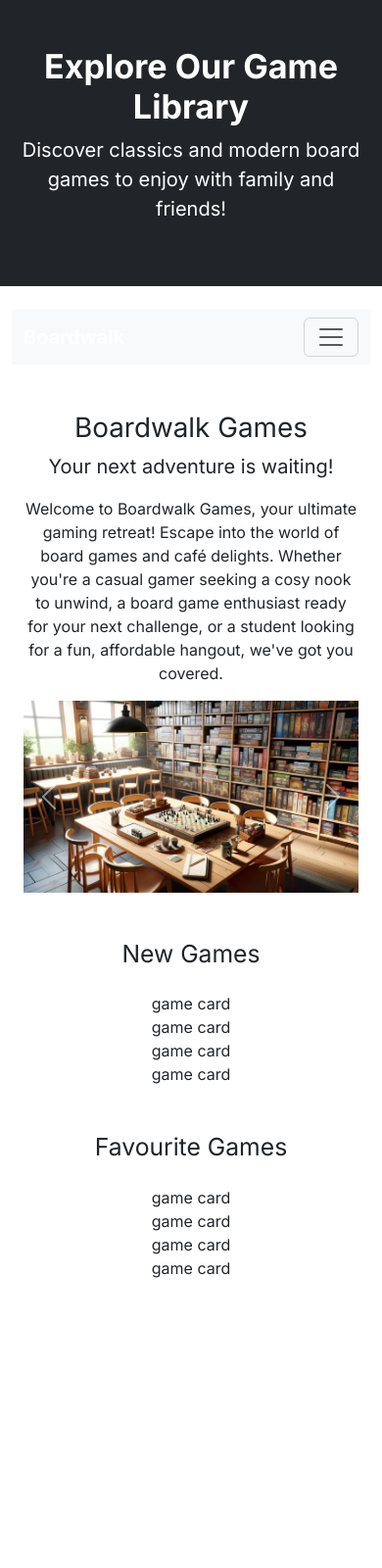
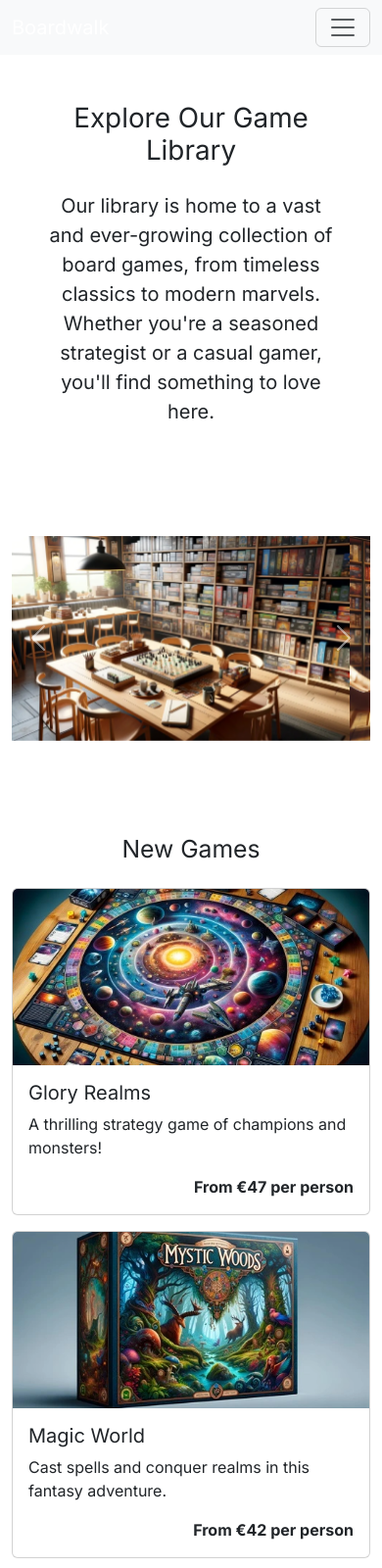
Before and after one commit to anaylsethis2020/boardwalk-games, a plain HTML site: page game-library.html in a window 390 px wide. Shown: the top 1600 px of the page at 98% size. Before the commit the page ends 1354 px from the top, so only its background shows below. Drawn offline with nearby package versions, Linux system fonts and the light colour scheme.

Commit message:
Add complete game-library.html structure with featured games

```diff
--- a/game-library.html
+++ b/game-library.html
@@ -1,35 +1,26 @@
 <!DOCTYPE html>
 <html lang="en">
   <head>
-    <!-- Required meta tags -->
-    <meta charset="utf-8" />
-    <meta name="viewport" content="width=device-width, initial-scale=1" />
-
+    <meta charset="UTF-8" />
+    <meta name="viewport" content="width=device-width, initial-scale=1.0" />
+    <meta name="description" content="Explore Boardwalk Games' vast library of engaging and exciting board games available for rent or purchase. Reserve your game online and embark on your next board game adventure today!" />
+    <title>Boardwalk Games | Game Library</title>
     <!-- Bootstrap CSS -->
-    <link
-      href="https://cdn.jsdelivr.net/npm/bootstrap@5.3.3/dist/css/bootstrap.min.css"
-      rel="stylesheet"
-    />
-
+    <link href="https://cdn.jsdelivr.net/npm/bootstrap@5.3.0/dist/css/bootstrap.min.css" rel="stylesheet" />
+    <!-- Favicon -->
+    <link rel="apple-touch-icon" sizes="180x180" href="assets/images/apple-touch-icon.png" />
+    <link rel="icon" type="image/png" sizes="32x32" href="assets/images/favicon-32x32.png" />
+    <link rel="icon" type="image/png" sizes="16x16" href="assets/images/favicon-16x16.png" />
     <!-- Custom CSS -->
     <link rel="stylesheet" href="assets/css/style.css" />
+  </head>
+  <body class="d-flex flex-column min-vh-100">
 
-    <title>Game Library | Boardwalk Games</title>
-  </head>
-  <body>
-    <header class="bg-dark text-white py-5 mb-4">
-      <div class="container text-center">
-        <h1 class="display-4 fw-bold">Explore Our Game Library</h1>
-        <p class="lead">Discover classics and modern board games to enjoy with family and friends!</p>
-      </div>
-    </header>
-
-    <main class="container">
-      <nav class="navbar navbar-expand-lg navbar-light bg-light mb-4">
+    <!-- NAVBAR -->
+    <nav class="navbar navbar-expand-lg navbar-light bg-light d-print-none">
       <div class="container-fluid">
-          <a class="navbar-brand fw-bold" href="index.html">Boardwalk</a>
-          <button class="navbar-toggler" type="button" data-bs-toggle="collapse" data-bs-target="#navbarNav"
-            aria-controls="navbarNav" aria-expanded="false" aria-label="Toggle navigation">
+        <a class="navbar-brand" href="index.html">Boardwalk</a>
+        <button class="navbar-toggler" type="button" data-bs-toggle="collapse" data-bs-target="#navbarNav" aria-controls="navbarNav" aria-expanded="false" aria-label="Toggle navigation">
           <span class="navbar-toggler-icon"></span>
         </button>
         <div class="collapse navbar-collapse justify-content-end" id="navbarNav">
@@ -45,35 +36,28 @@
       </div>
     </nav>
 
+    <!-- INTRO SECTION -->
+    <section class="container my-5">
+      <div class="row justify-content-center text-center">
+        <div class="col-10 col-md-8">
+          <h2 class="display-6 mb-4">Explore Our Game Library</h2>
+          <p class="lead">Our library is home to a vast and ever-growing collection of board games, from timeless classics to modern marvels. Whether you're a seasoned strategist or a casual gamer, you'll find something to love here.</p>
+        </div>
+      </div>
+    </section>
 
-      <main>
-        <!-- Main content -->
+    <!-- CAROUSEL -->
     <section class="container my-5">
-          <div class="row">
-            <!-- Header text: Left side -->
-            <div class="col-12 col-lg-6 text-center text-lg-start">
-              <h1>Boardwalk Games</h1>
-              <p class="lead">Your next adventure is waiting!</p>
-              <p>
-                Welcome to Boardwalk Games, your ultimate gaming retreat! Escape into the world of board games and café delights.
-                Whether you're a casual gamer seeking a cosy nook to unwind, a board game enthusiast ready for your next challenge,
-                or a student looking for a fun, affordable hangout, we've got you covered.
-              </p>
-            </div>
-
-            <!-- Carousel: Right side -->
-            <div class="col-12 col-lg-6">
-              <!-- Bootstrap Carousel start -->
       <div id="gameCarousel" class="carousel slide" data-bs-ride="carousel">
         <div class="carousel-inner">
           <div class="carousel-item active">
-                    <img src="assets/images/boardwalk-games-carousel-image-1.webp" class="d-block w-100" alt="Board game with cards and dice">
+            <img src="assets/images/boardwalk-games-carousel-image-1.webp" class="d-block w-100" alt="Board game with cards and dice" />
           </div>
           <div class="carousel-item">
-                    <img src="assets/images/boardwalk-games-carousel-image-2.webp" class="d-block w-100" alt="Board games on shelves">
+            <img src="assets/images/boardwalk-games-carousel-image-2.webp" class="d-block w-100" alt="Board games on shelves" />
           </div>
           <div class="carousel-item">
-                    <img src="assets/images/boardwalk-games-carousel-image-3.webp" class="d-block w-100" alt="Board game in progress">
+            <img src="assets/images/boardwalk-games-carousel-image-3.webp" class="d-block w-100" alt="Board game in progress" />
           </div>
         </div>
         <button class="carousel-control-prev" type="button" data-bs-target="#gameCarousel" data-bs-slide="prev">
@@ -85,35 +69,92 @@
           <span class="visually-hidden">Next</span>
         </button>
       </div>
-              <!-- Bootstrap Carousel end -->
+    </section>
+
+    <!-- NEW GAMES SECTION -->
+    <section class="container my-5">
+      <h2 class="text-center mb-4">New Games</h2>
+      <div class="row g-3">
+        <div class="col-12 col-md-6 col-xl-4">
+          <div class="card h-100">
+            <img src="assets/images/new-games-1.webp" class="card-img-top" alt="Glory Realms board game box" />
+            <div class="card-body d-flex flex-column">
+              <h3 class="h5 card-title">Glory Realms</h3>
+              <p class="card-text">A thrilling strategy game of champions and monsters!</p>
+              <span class="text-end fw-semibold mt-auto">From €47 per person</span>
+            </div>
+          </div>
+        </div>
+
+        <div class="col-12 col-md-6 col-xl-4">
+          <div class="card h-100">
+            <img src="assets/images/new-games-2.webp" class="card-img-top" alt="Magic World board game box" />
+            <div class="card-body d-flex flex-column">
+              <h3 class="h5 card-title">Magic World</h3>
+              <p class="card-text">Cast spells and conquer realms in this fantasy adventure.</p>
+              <span class="text-end fw-semibold mt-auto">From €42 per person</span>
+            </div>
+          </div>
+        </div>
+
+        <div class="col-12 col-md-6 col-xl-4">
+          <div class="card h-100">
+            <img src="assets/images/new-games-3.webp" class="card-img-top" alt="Cyber Quest board game box" />
+            <div class="card-body d-flex flex-column">
+              <h3 class="h5 card-title">Cyber Quest</h3>
+              <p class="card-text">A futuristic mission-based game for up to 6 players.</p>
+              <span class="text-end fw-semibold mt-auto">From €45 per person</span>
+            </div>
+          </div>
         </div>
       </div>
     </section>
 
-        <!-- New Games section -->
+    <!-- FAVOURITE GAMES SECTION -->
     <section class="container my-5">
-            <h2 class="text-center mb-4">New Games</h2>
-            <div class="row text-center">
-            <div class="col-12 col-md-6 col-xl-3">game card</div>
-            <div class="col-12 col-md-6 col-xl-3">game card</div>
-            <div class="col-12 col-md-6 col-xl-3">game card</div>
-            <div class="col-12 col-md-6 col-xl-3">game card</div>
+      <h2 class="text-center mb-4">Favourite Games</h2>
+      <div class="row g-3">
+        <div class="col-12 col-md-6 col-xl-4">
+          <div class="card h-100">
+            <img src="assets/images/fav-games-1.webp" class="card-img-top" alt="Settlers of Orion board game box" />
+            <div class="card-body d-flex flex-column">
+              <h3 class="h5 card-title">Settlers of Orion</h3>
+              <p class="card-text">Build galactic colonies and gather rare resources.</p>
+              <span class="text-end fw-semibold mt-auto">From €38 per person</span>
+            </div>
+          </div>
+        </div>
+
+        <div class="col-12 col-md-6 col-xl-4">
+          <div class="card h-100">
+            <img src="assets/images/fav-games-2.webp" class="card-img-top" alt="Riverside board game box" />
+            <div class="card-body d-flex flex-column">
+              <h3 class="h5 card-title">Riverside</h3>
+              <p class="card-text">Explore the riverbanks with your crew in this relaxing experience.</p>
+              <span class="text-end fw-semibold mt-auto">From €35 per person</span>
+            </div>
+          </div>
+        </div>
+
+        <div class="col-12 col-md-6 col-xl-4">
+          <div class="card h-100">
+            <img src="assets/images/fav-games-3.webp" class="card-img-top" alt="Dragon's Dice board game box" />
+            <div class="card-body d-flex flex-column">
+              <h3 class="h5 card-title">Dragon's Dice</h3>
+              <p class="card-text">Roll your fate and challenge friends in this fantasy dice game.</p>
+              <span class="text-end fw-semibold mt-auto">From €40 per person</span>
+            </div>
+          </div>
+        </div>
       </div>
     </section>
 
-        <!-- Favourite Games section -->
-        <section class="container my-5">
-            <h2 class="text-center mb-4">Favourite Games</h2>
-            <div class="row text-center">
-            <div class="col-12 col-md-6 col-xl-3">game card</div>
-            <div class="col-12 col-md-6 col-xl-3">game card</div>
-            <div class="col-12 col-md-6 col-xl-3">game card</div>
-            <div class="col-12 col-md-6 col-xl-3">game card</div>
-            </div>
-        </section>
+    <!-- FOOTER -->
+    <footer class="container my-5 mt-auto">
+      <h2>Contact us</h2>
+    </footer>
 
-
-      </main>
-
+    <!-- Bootstrap JS -->
+    <script src="https://cdn.jsdelivr.net/npm/bootstrap@5.3.0/dist/js/bootstrap.bundle.min.js"></script>
   </body>
 </html>
```
Lines whose indentation alone changed are shown as unchanged.
